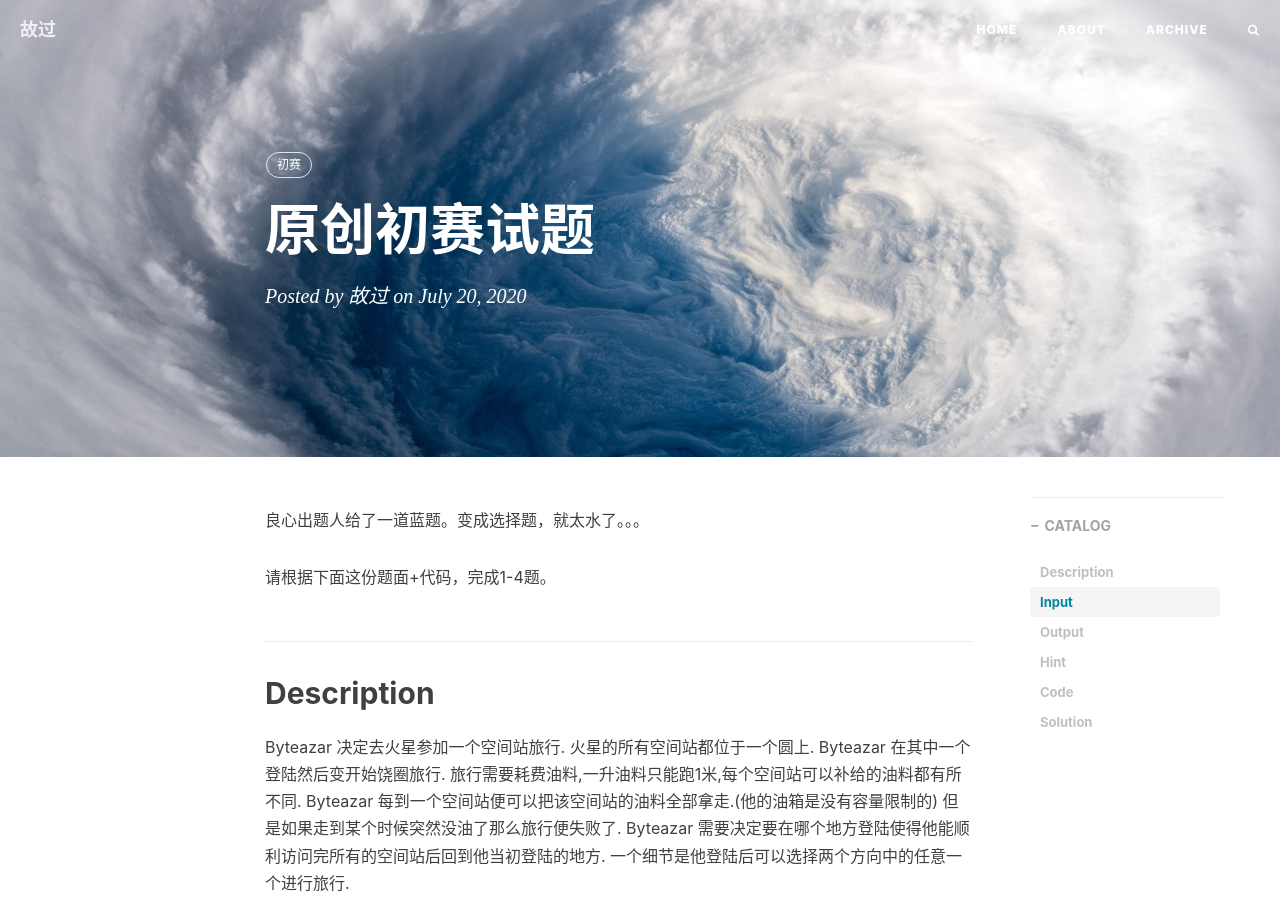
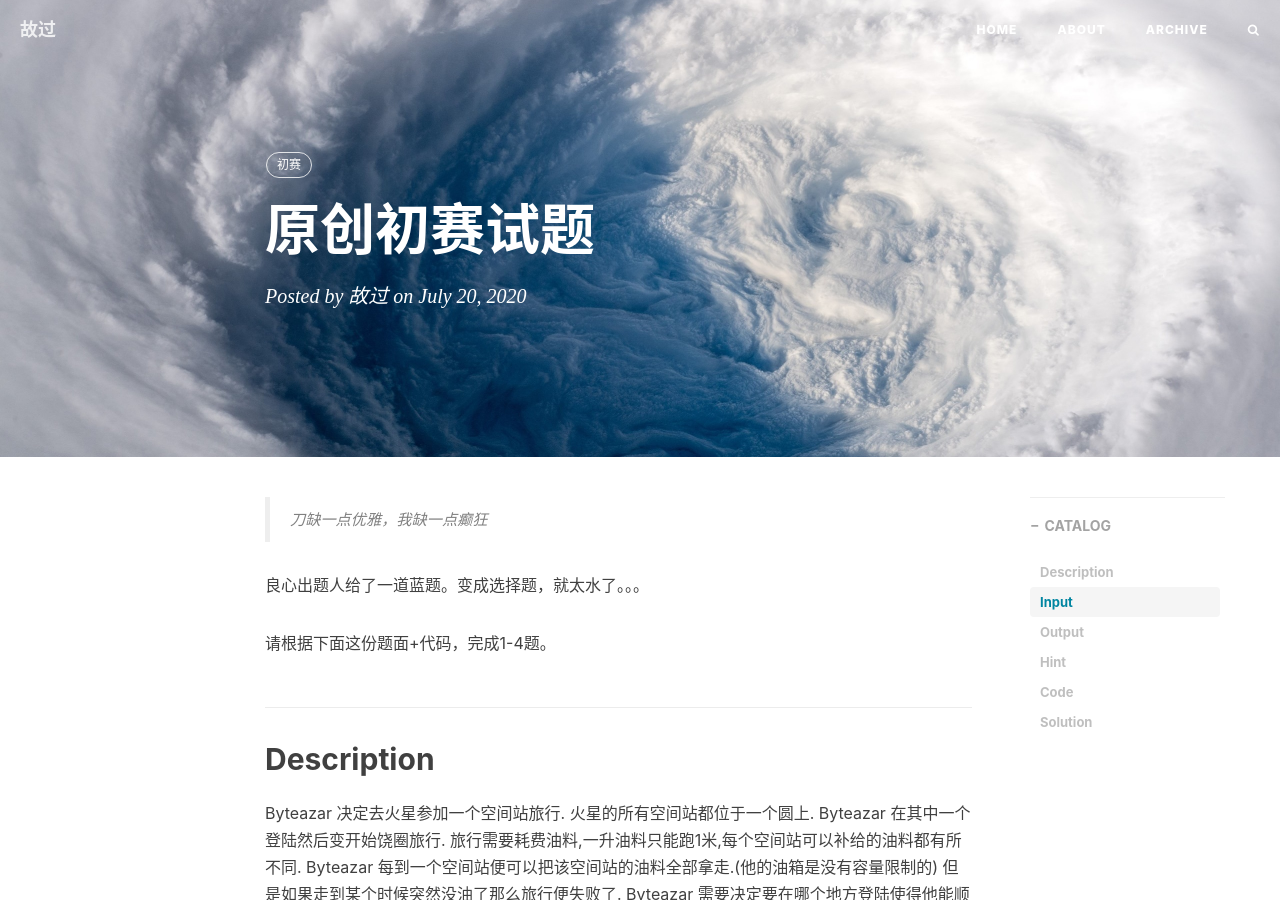
Before and after one commit to dsakhdkas/dsakhdkas.github.io, a Jekyll site: the page built from _posts/2020-07-20-原创初赛试题.md, in a window 1280 px wide and 900 px high. Built offline with Jekyll 4.4.1, drawn with Linux system fonts in a browser that asks for light colours; nearby versions of some CDN libraries; formulas are drawn with MathJax 3; comment, search, counter and statistics services are not loaded.

Commit message:
Update 2020-07-20-原创初赛试题.md

```diff
--- a/_posts/2020-07-20-原创初赛试题.md
+++ b/_posts/2020-07-20-原创初赛试题.md
@@ -8,6 +8,8 @@ catalog: true
 tags: 初赛
 
 ---
+
+> 刀缺一点优雅，我缺一点癫狂
 
 良心出题人给了一道蓝题。变成选择题，就太水了。。。
 
```
